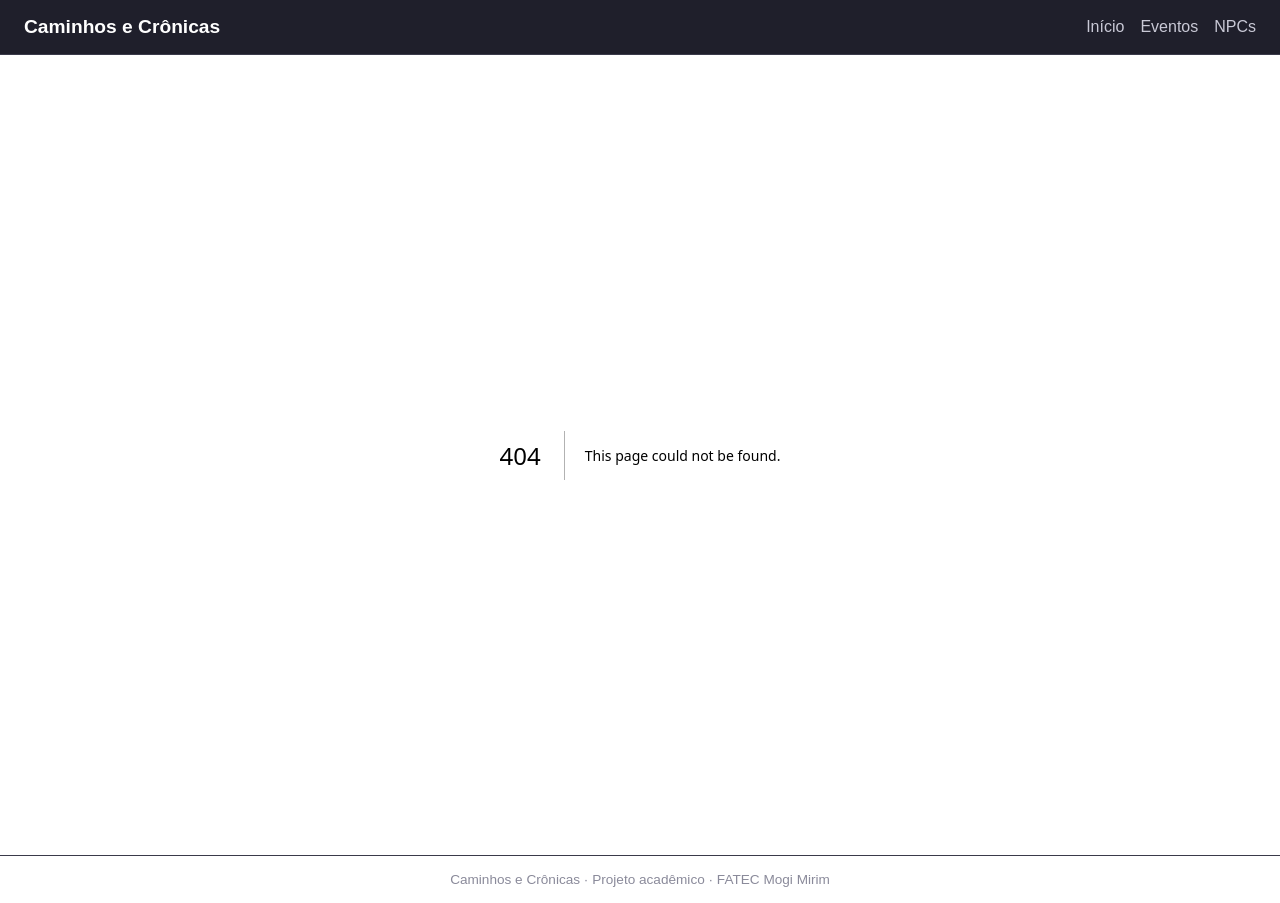
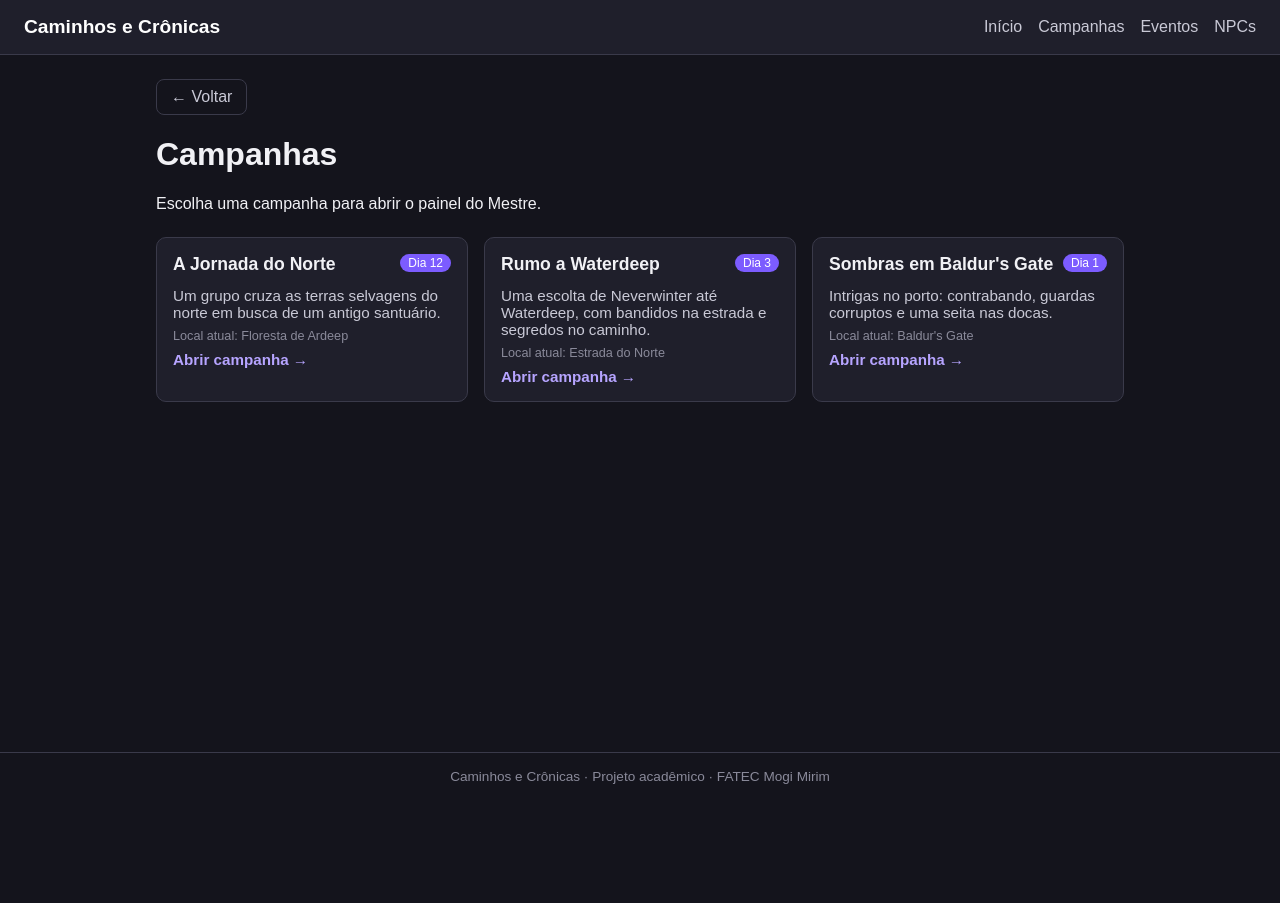
Before and after one commit to Koharu-Dream/CaminhosECronicas, a Next.js app: page /campaigns in a window 1280 px wide. Before the commit this address had no page. After the commit the page ends 800 px from the top, so only its background shows below. Built offline with nearby package versions, Linux system fonts and the light colour scheme.

Commit message:
feat: add campaigns list and dashboard with dynamic route

```diff
--- /dev/null
+++ b/src/components/CampaignCard.js
@@ -0,0 +1,21 @@
+import Link from "next/link";
+import Card from "./Card";
+import styles from "./CampaignCard.module.css";
+
+export default function CampaignCard({
+  id,
+  name,
+  description,
+  day,
+  currentLocation,
+}) {
+  return (
+    <Card title={name} tag={`Dia ${day}`}>
+      <p className={styles.text}>{description}</p>
+      <small className={styles.location}>Local atual: {currentLocation}</small>
+      <Link href={`/campaigns/${id}`} className={styles.open}>
+        Abrir campanha →
+      </Link>
+    </Card>
+  );
+}
--- /dev/null
+++ b/src/components/CampaignCard.module.css
@@ -0,0 +1,18 @@
+.text {
+  margin: 0;
+}
+
+.location {
+  color: #8a8a9a;
+}
+
+.open {
+  align-self: flex-start;
+  color: #b6a4ff;
+  font-weight: bold;
+  text-decoration: none;
+}
+
+.open:hover {
+  text-decoration: underline;
+}
--- a/src/components/Header.js
+++ b/src/components/Header.js
@@ -9,6 +9,7 @@ export default function Header() {
       </Link>
       <nav className={styles.nav}>
         <Link href="/">Início</Link>
+        <Link href="/campaigns">Campanhas</Link>
         <Link href="/events">Eventos</Link>
         <Link href="/npcs">NPCs</Link>
       </nav>
--- /dev/null
+++ b/src/data/campaigns.json
@@ -0,0 +1,35 @@
+[
+  {
+    "id": "jornada-do-norte",
+    "name": "A Jornada do Norte",
+    "description": "Um grupo cruza as terras selvagens do norte em busca de um antigo santuário.",
+    "createdAt": "01/09/2026",
+    "currentLocation": "Floresta de Ardeep",
+    "day": 12,
+    "time": "18:40",
+    "weather": "Chuva",
+    "kmRemaining": 38
+  },
+  {
+    "id": "rumo-a-waterdeep",
+    "name": "Rumo a Waterdeep",
+    "description": "Uma escolta de Neverwinter até Waterdeep, com bandidos na estrada e segredos no caminho.",
+    "createdAt": "15/09/2026",
+    "currentLocation": "Estrada do Norte",
+    "day": 3,
+    "time": "08:00",
+    "weather": "Normal",
+    "kmRemaining": 140
+  },
+  {
+    "id": "sombras-em-baldurs-gate",
+    "name": "Sombras em Baldur's Gate",
+    "description": "Intrigas no porto: contrabando, guardas corruptos e uma seita nas docas.",
+    "createdAt": "20/09/2026",
+    "currentLocation": "Baldur's Gate",
+    "day": 1,
+    "time": "20:15",
+    "weather": "Nublado",
+    "kmRemaining": 0
+  }
+]
--- /dev/null
+++ b/src/pages/campaigns/index.js
@@ -0,0 +1,26 @@
+import BackButton from "../../components/BackButton";
+import CampaignCard from "../../components/CampaignCard";
+import campaigns from "../../data/campaigns.json";
+
+export default function Campaigns() {
+  return (
+    <main className="container">
+      <BackButton href="/" />
+      <h1>Campanhas</h1>
+      <p>Escolha uma campanha para abrir o painel do Mestre.</p>
+
+      <section className="cardList">
+        {campaigns.map((campaign) => (
+          <CampaignCard
+            key={campaign.id}
+            id={campaign.id}
+            name={campaign.name}
+            description={campaign.description}
+            day={campaign.day}
+            currentLocation={campaign.currentLocation}
+          />
+        ))}
+      </section>
+    </main>
+  );
+}
--- a/src/pages/index.js
+++ b/src/pages/index.js
@@ -9,6 +9,9 @@ export default function Home() {
         NPCs e acompanhe a campanha.
       </p>
       <div className="actions">
+  <Link href="/campaigns" className="button">
+    Selecionar campanha
+  </Link>
   <Link href="/events" className="button">
     Ver eventos
   </Link>
--- a/src/styles/globals.css
+++ b/src/styles/globals.css
@@ -53,3 +53,10 @@ body {
   flex-wrap: wrap;
   gap: 12px;
 }
+
+.statList {
+  display: flex;
+  flex-wrap: wrap;
+  gap: 12px;
+  margin: 24px 0;
+}
```
Also changed, not shown: src/components/StatItem.js (added, +10 -0 lines), src/components/StatItem.module.css (added, +22 -0 lines), src/pages/campaigns/[id].js (added, +61 -0 lines).
